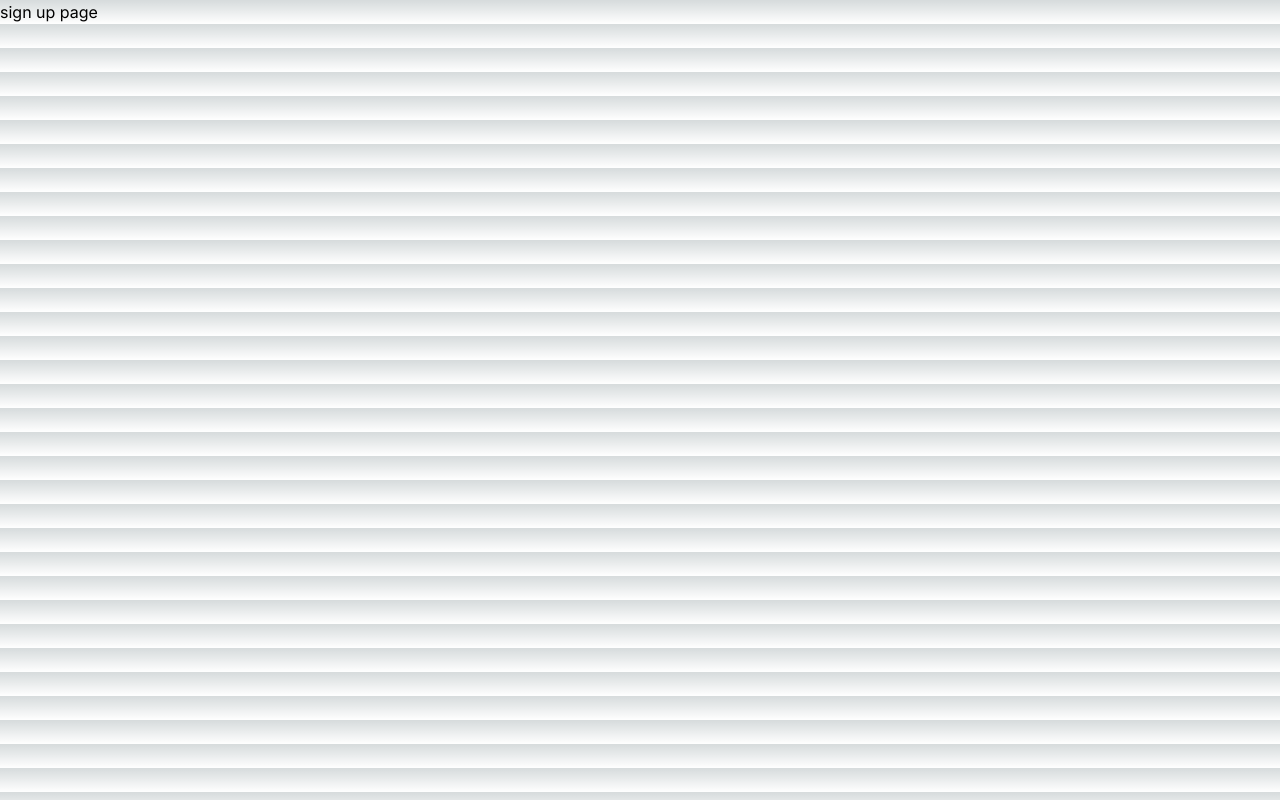
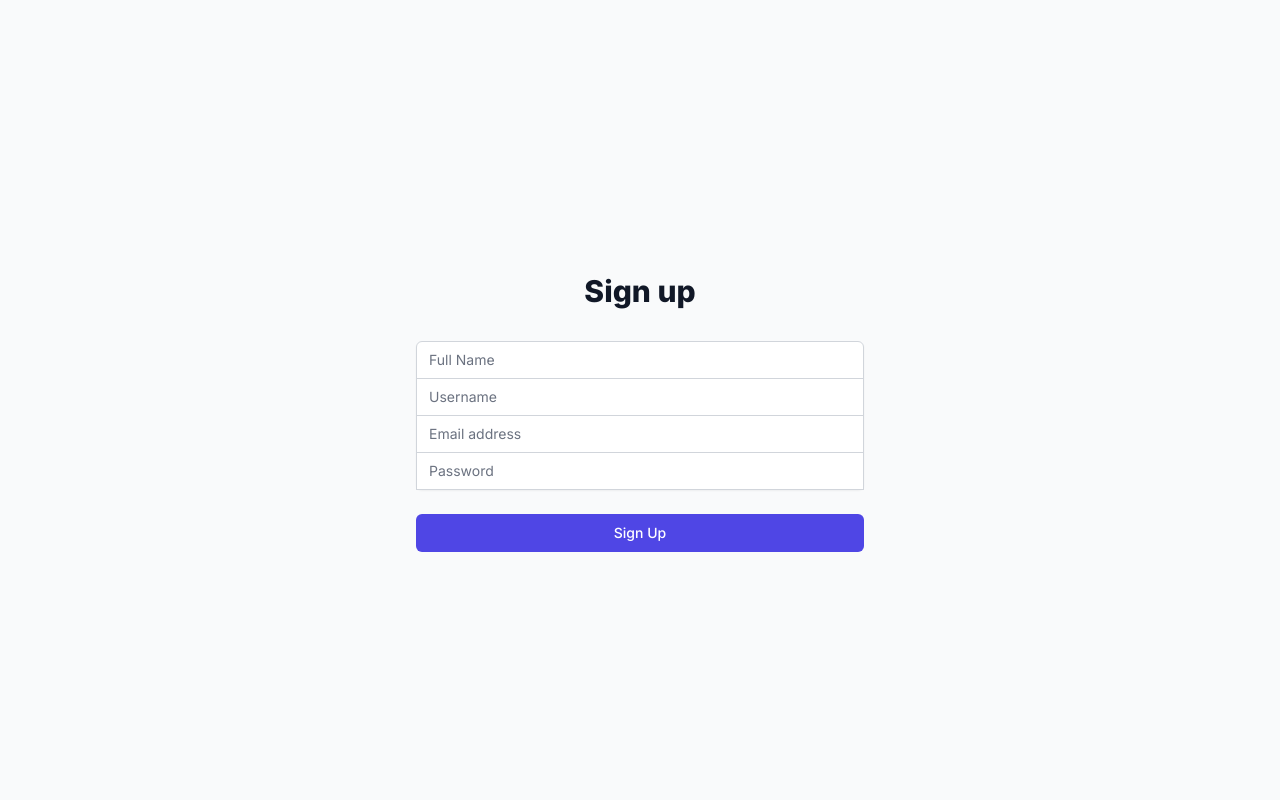
Before and after one commit to itzamanjain/testimonial-io, a Next.js app: page /signup in a window 1280 px wide. Built offline with nearby package versions, Linux system fonts and the light colour scheme.

Commit message:
complete profile login signin functionality

```diff
--- a/src/app/(auth)/signin/page.js
+++ b/src/app/(auth)/signin/page.js
@@ -1,9 +1,100 @@
-import React from 'react'
+// pages/signup.js
+"use client"
+import React, { useState } from 'react';
+import axios from 'axios';
+import toast,{Toaster} from 'react-hot-toast';
+import { ClipLoader } from "react-spinners";
+import {useRouter} from 'next/navigation'
 
-function page() {
+const Signup = () => {
+  const router = useRouter()
+  const [loading , setLoading] = useState(false)
+  const [formData, setFormData] = useState({
+    email: '',
+    password: ''
+  });
+
+  const handleChange = (e) => {
+    const { name, value } = e.target;
+    setFormData({
+      ...formData,
+      [name]: value
+    });
+  };
+
+  const handleSubmit = async (e) => {
+    setLoading(true);
+    e.preventDefault();
+    try {
+      const response = await axios.post('/api/user/signin', formData);
+      toast.success('User Login successfully!');
+      router.push('/profile')
+      console.log(response.data); // handle success response
+
+    } catch (error) {
+      console.error('Error:', error);
+      toast.error('Failed to register user!');
+      // handle error
+    }finally{
+      setLoading(false);
+    }
+  };
+
   return (
-    <div>sign in page</div>
-  )
-}
+    <div className="min-h-screen flex items-center justify-center bg-gray-50 py-12 px-4 sm:px-6 lg:px-8">
+      <div className="max-w-md w-full space-y-8">
+        <div>
+          <h2 className="mt-6 text-center text-3xl font-extrabold text-gray-900">sign in</h2>
+        </div>
+        <form className="mt-8 space-y-6" onSubmit={handleSubmit}>
+          <div className="rounded-md shadow-sm -space-y-px">
 
-export default page
+
+            <div>
+              <label htmlFor="email-address" className="sr-only">Email address</label>
+              <input
+                id="email-address"
+                name="email"
+                type="email"
+                autoComplete="email"
+                required
+                className="appearance-none rounded-none relative block w-full px-3 py-2 border border-gray-300 placeholder-gray-500 text-gray-900 focus:outline-none focus:ring-indigo-500 focus:border-indigo-500 focus:z-10 sm:text-sm"
+                placeholder="Email address"
+                onChange={handleChange}
+              />
+            </div>
+            <div>
+              <label htmlFor="password" className="sr-only">Password</label>
+              <input
+                id="password"
+                name="password"
+                type="password"
+                autoComplete="new-password"
+                required
+                className="appearance-none rounded-none relative block w-full px-3 py-2 border border-gray-300 placeholder-gray-500 text-gray-900 focus:outline-none focus:ring-indigo-500 focus:border-indigo-500 focus:z-10 sm:text-sm"
+                placeholder="Password"
+                onChange={handleChange}
+              />
+            </div>
+          </div>
+
+          <div>
+            <button
+              type="submit"
+              className="group relative w-full flex justify-center py-2 px-4 border border-transparent text-sm font-medium rounded-md text-white bg-indigo-600 hover:bg-indigo-700 focus:outline-none focus:ring-2 focus:ring-offset-2 focus:ring-indigo-500"
+            >
+              {loading ? (
+              <ClipLoader size={20} color="#ffffff" />
+            ) : (
+              "sign in"
+            )}
+            </button>
+          </div>
+        </form>
+      </div>
+      <Toaster />
+    </div>
+  );
+};
+
+export default Signup;
--- a/src/app/(auth)/signup/page.js
+++ b/src/app/(auth)/signup/page.js
@@ -1,9 +1,126 @@
-import React from 'react'
+// pages/signup.js
+"use client"
+import React, { useState } from 'react';
+import axios from 'axios';
+import toast,{Toaster} from 'react-hot-toast';
+import { ClipLoader } from "react-spinners";
+import {useRouter} from 'next/navigation'
 
-function page() {
+const Signup = () => {
+  const router = useRouter()
+  const [loading , setLoading] = useState(false)
+  const [formData, setFormData] = useState({
+    fullname: '',
+    username: '',
+    email: '',
+    password: ''
+  });
+
+  const handleChange = (e) => {
+    const { name, value } = e.target;
+    setFormData({
+      ...formData,
+      [name]: value
+    });
+  };
+
+  const handleSubmit = async (e) => {
+    setLoading(true);
+    e.preventDefault();
+    try {
+      const response = await axios.post('/api/user/signup', formData);
+      toast.success('User registered successfully!');
+      router.push('/login')
+      console.log(response.data); // handle success response
+
+    } catch (error) {
+      console.error('Error:', error);
+      toast.error('Failed to register user!');
+      // handle error
+    }finally{
+      setLoading(false);
+    }
+  };
+
   return (
-    <div>sign up page</div>
-  )
-}
+    <div className="min-h-screen flex items-center justify-center bg-gray-50 py-12 px-4 sm:px-6 lg:px-8">
+      <div className="max-w-md w-full space-y-8">
+        <div>
+          <h2 className="mt-6 text-center text-3xl font-extrabold text-gray-900">Sign up</h2>
+        </div>
+        <form className="mt-8 space-y-6" onSubmit={handleSubmit}>
+          <div className="rounded-md shadow-sm -space-y-px">
+            <div>
+              <label htmlFor="fullname" className="sr-only">Full Name</label>
+              <input
+                id="fullname"
+                name="fullname"
+                type="text"
+                autoComplete="fullname"
+                required
+                className="appearance-none rounded-none relative block w-full px-3 py-2 border border-gray-300 placeholder-gray-500 text-gray-900 rounded-t-md focus:outline-none focus:ring-indigo-500 focus:border-indigo-500 focus:z-10 sm:text-sm"
+                placeholder="Full Name"
+                onChange={handleChange}
+              />
+            </div>
+            <div>
+              <label htmlFor="username" className="sr-only">Username</label>
+              <input
+                id="username"
+                name="username"
+                type="text"
+                autoComplete="username"
+                required
+                className="appearance-none rounded-none relative block w-full px-3 py-2 border border-gray-300 placeholder-gray-500 text-gray-900 focus:outline-none focus:ring-indigo-500 focus:border-indigo-500 focus:z-10 sm:text-sm"
+                placeholder="Username"
+                onChange={handleChange}
+              />
+            </div>
+            <div>
+              <label htmlFor="email-address" className="sr-only">Email address</label>
+              <input
+                id="email-address"
+                name="email"
+                type="email"
+                autoComplete="email"
+                required
+                className="appearance-none rounded-none relative block w-full px-3 py-2 border border-gray-300 placeholder-gray-500 text-gray-900 focus:outline-none focus:ring-indigo-500 focus:border-indigo-500 focus:z-10 sm:text-sm"
+                placeholder="Email address"
+                onChange={handleChange}
+              />
+            </div>
+            <div>
+              <label htmlFor="password" className="sr-only">Password</label>
+              <input
+                id="password"
+                name="password"
+                type="password"
+                autoComplete="new-password"
+                required
+                className="appearance-none rounded-none relative block w-full px-3 py-2 border border-gray-300 placeholder-gray-500 text-gray-900 focus:outline-none focus:ring-indigo-500 focus:border-indigo-500 focus:z-10 sm:text-sm"
+                placeholder="Password"
+                onChange={handleChange}
+              />
+            </div>
+          </div>
 
-export default page
+          <div>
+            <button
+              type="submit"
+              className="group relative w-full flex justify-center py-2 px-4 border border-transparent text-sm font-medium rounded-md text-white bg-indigo-600 hover:bg-indigo-700 focus:outline-none focus:ring-2 focus:ring-offset-2 focus:ring-indigo-500"
+            >
+              {loading ? (
+              <ClipLoader size={20} color="#ffffff" />
+            ) : (
+              "Sign Up"
+            )}
+            </button>
+          </div>
+        </form>
+      </div>
+      <Toaster />
+    </div>
+  );
+};
+
+export default Signup;
--- a/src/app/api/user/profile/route.ts
+++ b/src/app/api/user/profile/route.ts
@@ -9,8 +9,8 @@ connectDb();
 export async function GET(request:NextRequest) {
   try {
     // Extract data from token
-    //const userId = await getDataFromToken(request);
-    const userId = "66713d188ec5def1a1861bfc"
+    const userId = await getDataFromToken(request);
+    //const userId = "66713d188ec5def1a1861bfc"
     if (!userId) {
       return NextResponse.json({ message: "Unauthorized access" }, { status: 401 });
     }
```
